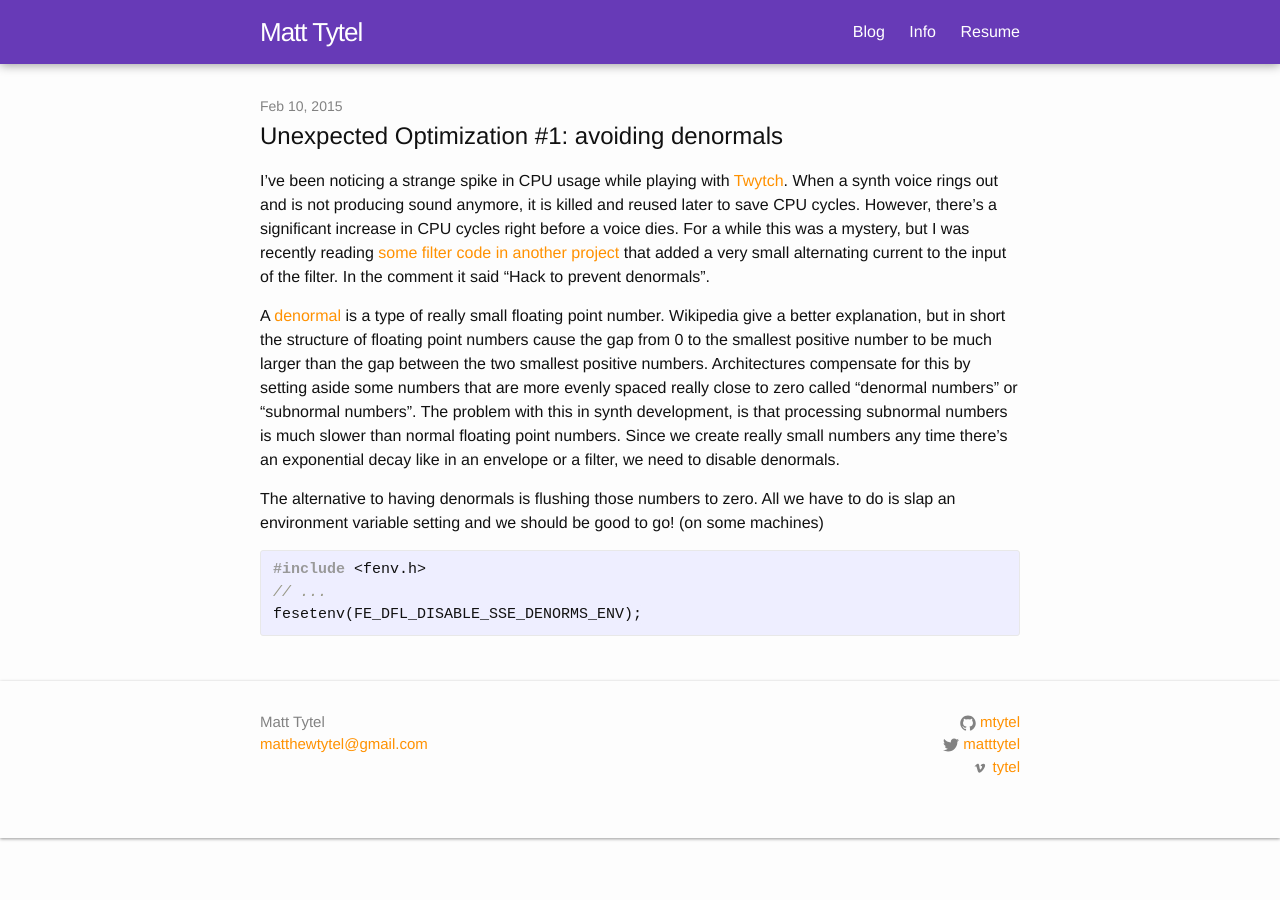
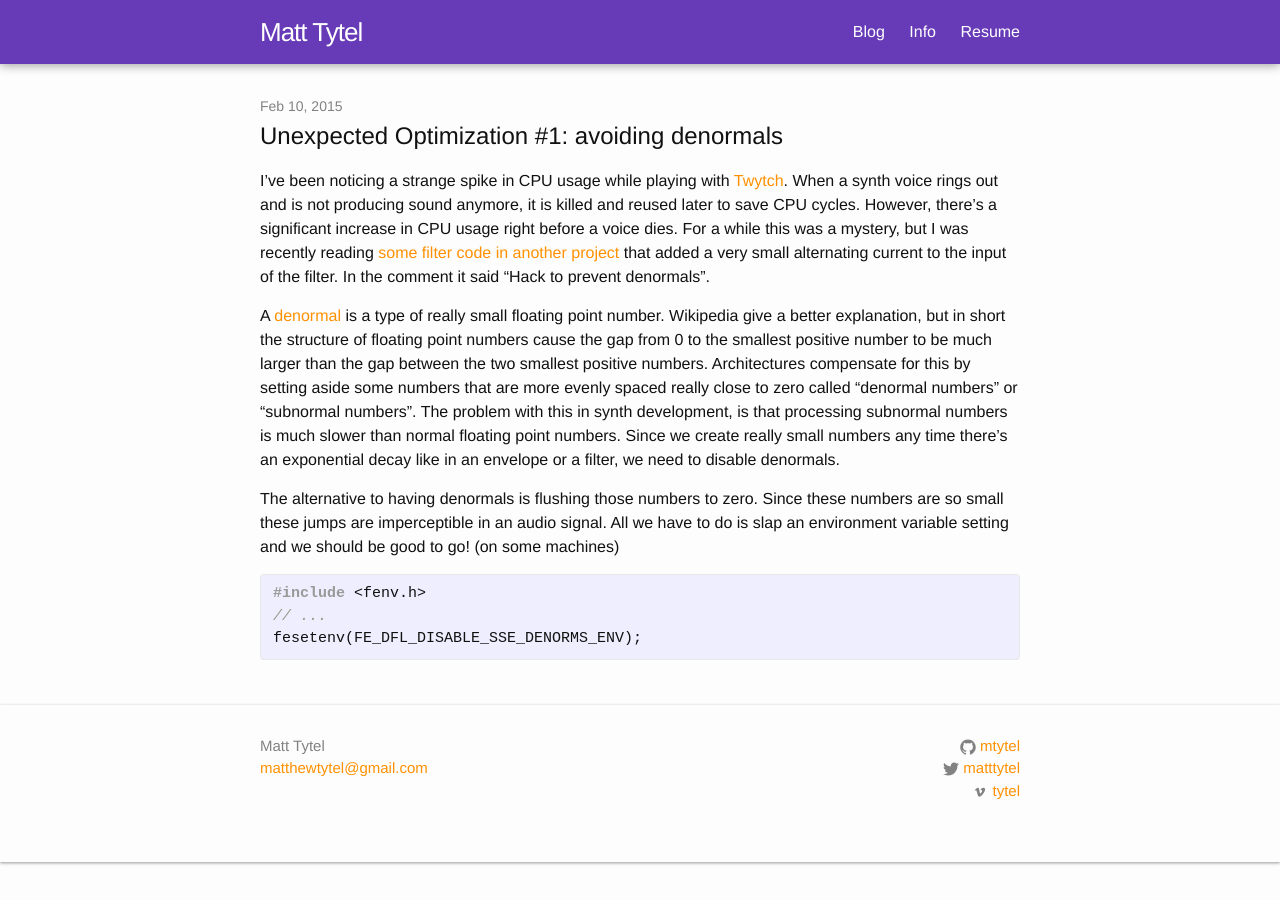
Before and after one commit to mtytel/tytel.org, a Jekyll site: the page built from _posts/2015-02-10-unexpected-optimization-01.markdown, in a window 1280 px wide. Built offline with Jekyll 4.4.1, drawn with Linux system fonts in a browser that asks for light colours.

Commit message:
New backlog post and small changes.

```diff
--- a/_posts/2015-02-10-unexpected-optimization-01.markdown
+++ b/_posts/2015-02-10-unexpected-optimization-01.markdown
@@ -8,7 +8,7 @@ permalink: /blog/:year/:month/:day/:title/
 I've been noticing a strange spike in CPU usage while playing
 with [Twytch][twytch]. When a synth voice rings out and is not producing sound
 anymore, it is killed and reused later to save CPU cycles. However, there's
-a significant increase in CPU cycles right before a voice dies. For a while
+a significant increase in CPU usage right before a voice dies. For a while
 this was a mystery, but I was recently reading [some filter code in another
 project][dspfilters] that added a very small alternating current to the input
 of the filter. In the comment it said "Hack to prevent denormals".
@@ -24,9 +24,10 @@ is much slower than normal floating point numbers. Since we create really
 small numbers any time there's an exponential decay like in an envelope or a
 filter, we need to disable denormals.
 
-The alternative to having denormals is flushing those numbers to zero. All
-we have to do is slap an environment variable setting and we should be good to
-go! (on some machines)
+The alternative to having denormals is flushing those numbers to zero. Since
+these numbers are so small these jumps are imperceptible in an audio signal.
+All we have to do is slap an environment variable setting and we should be good
+to go! (on some machines)
 
 {% highlight c++ %}
 #include <fenv.h>
```
Also changed, not shown: _posts_backlog/2015-04-26-modulation-system.markdown (added, +12 -0 lines), _posts_backlog/2015-05-01-material-design.markdown (+18 -9 lines).
